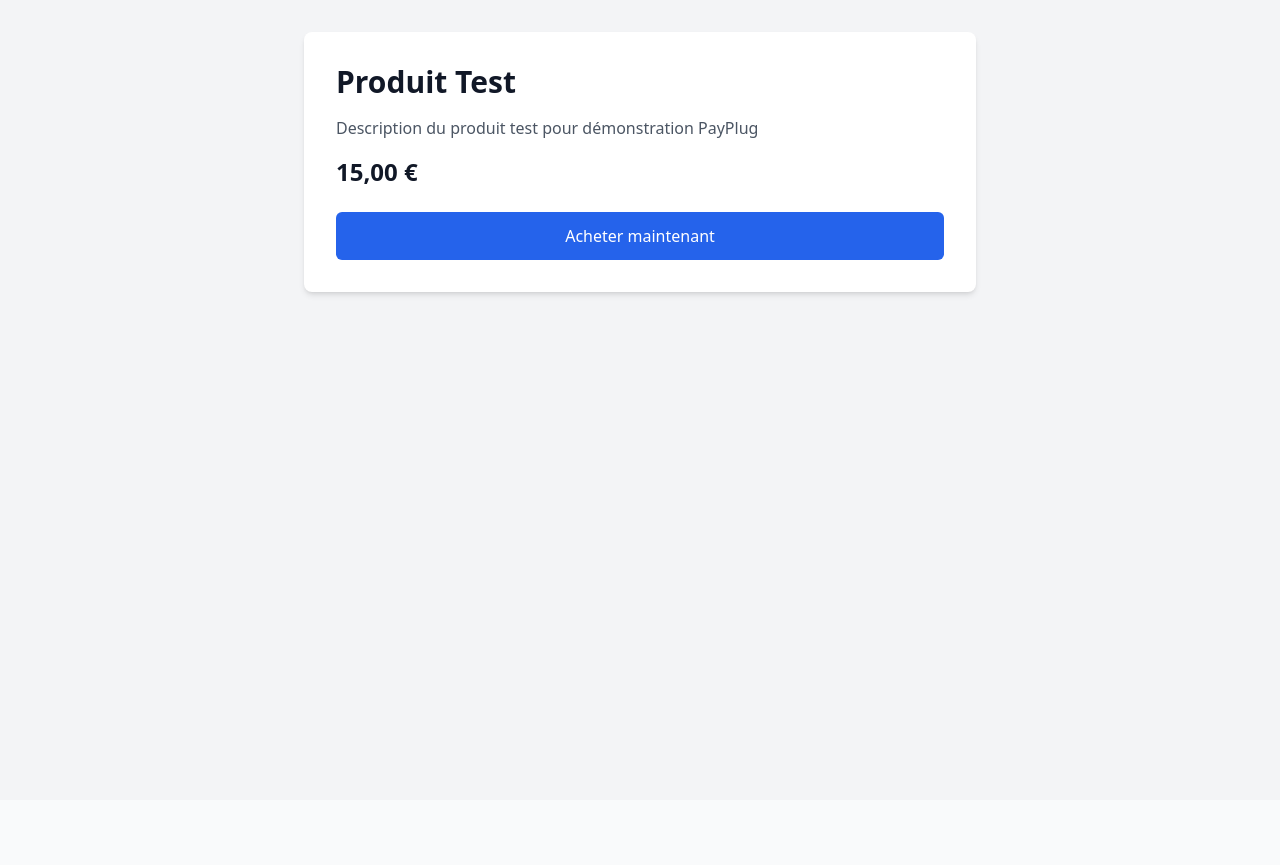
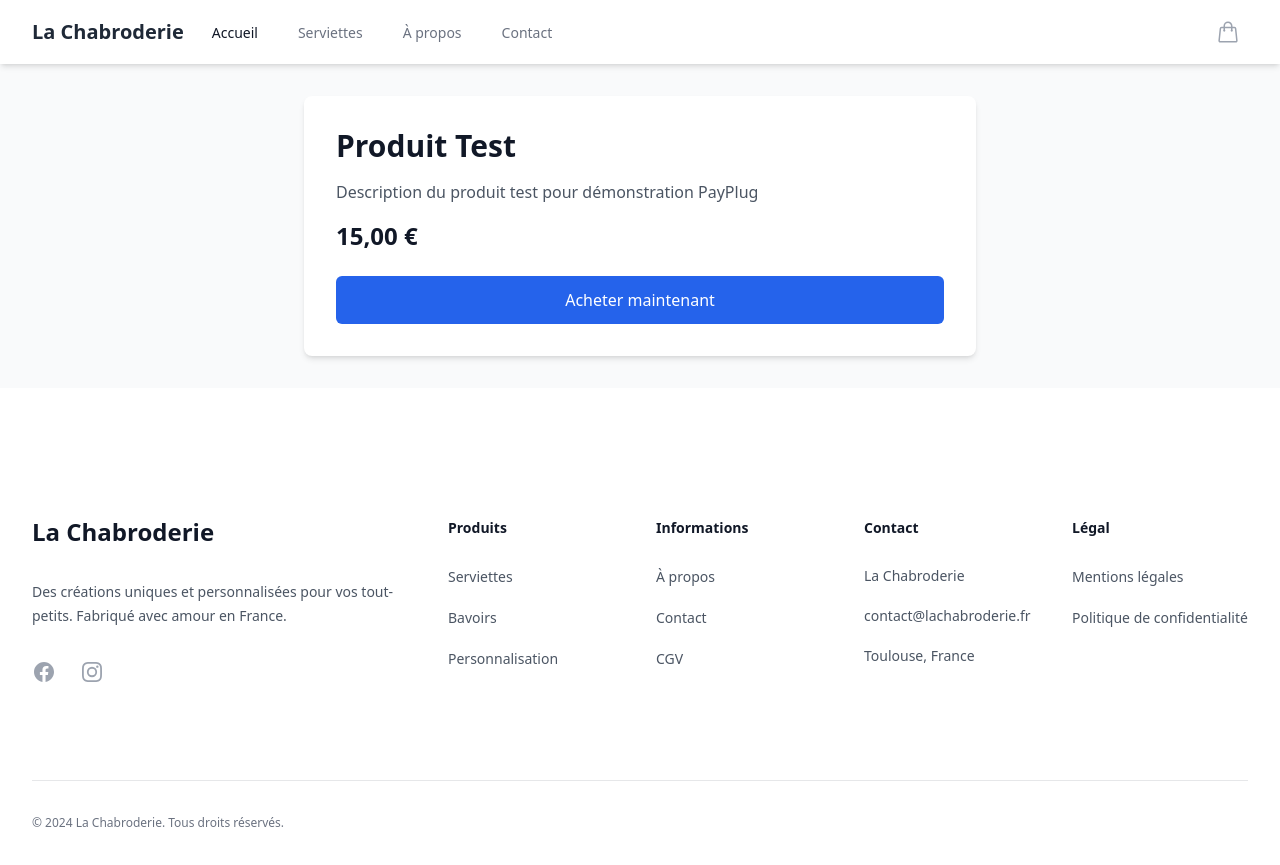
Before and after one commit to TikOfgit/ecommerce, a Next.js app: page /product in a window 1280 px wide. Before the commit the page ends 800 px from the top, so only its background shows below. Built offline with nearby package versions, Linux system fonts and the light colour scheme.

Commit message:
fix: Ajout du Layout et des props isCartOpen/setIsCartOpen à la page produit

```diff
--- a/src/pages/product.tsx
+++ b/src/pages/product.tsx
@@ -2,8 +2,14 @@ import { NextPage } from 'next';
 import Head from 'next/head';
 import { useState } from 'react';
 import axios from 'axios';
+import Layout from '../components/Layout';
 
-const ProductPage: NextPage = () => {
+interface ProductPageProps {
+  isCartOpen?: boolean;
+  setIsCartOpen?: (isOpen: boolean) => void;
+}
+
+const ProductPage: NextPage<ProductPageProps> = ({ isCartOpen, setIsCartOpen }) => {
   const [isLoading, setIsLoading] = useState(false);
   const [error, setError] = useState<string | null>(null);
 
@@ -29,7 +35,7 @@ const ProductPage: NextPage = () => {
   };
 
   return (
-    <div className="min-h-screen bg-gray-100">
+    <Layout isCartOpen={isCartOpen} setIsCartOpen={setIsCartOpen}>
       <Head>
         <title>Produit Test - La Chabroderie</title>
         <meta name="description" content="Page produit test" />
@@ -55,14 +61,14 @@ const ProductPage: NextPage = () => {
             <button
               onClick={handleBuyNow}
               disabled={isLoading}
-              className="w-full bg-blue-600 text-white px-6 py-3 rounded-md font-medium hover:bg-blue-700 focus:outline-none focus:ring-2 focus:ring-blue-500 focus:ring-offset-2 disabled:opacity-50"
+              className="w-full bg-blue-600 text-white py-3 px-4 rounded-md hover:bg-blue-700 focus:outline-none focus:ring-2 focus:ring-blue-500 focus:ring-offset-2 disabled:opacity-50"
             >
               {isLoading ? 'Chargement...' : 'Acheter maintenant'}
             </button>
           </div>
         </div>
       </main>
-    </div>
+    </Layout>
   );
 };
 
```
